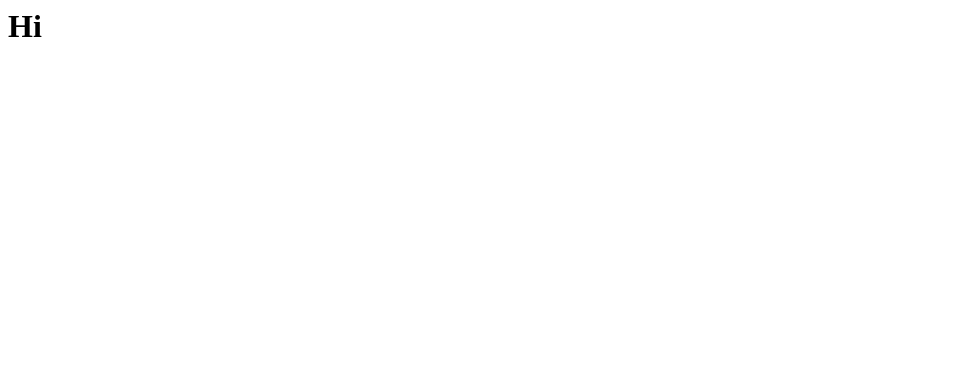
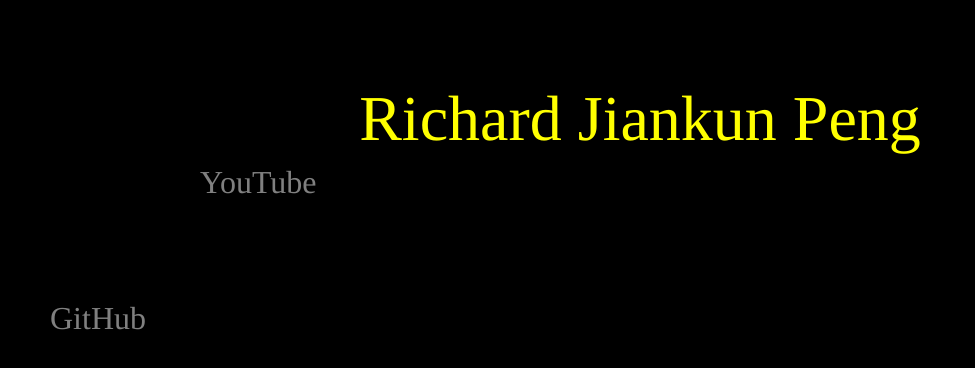
Before and after one commit to notrichardpeng/notrichardpeng.github.io, a plain HTML site: page index.html in a window 1280 px wide. Shown: the whole page, without its empty margins (0-975 px from the left). Drawn offline with Linux system fonts and the light colour scheme.

Commit message:
Basic layout and random experiments

```diff
--- a/index.html
+++ b/index.html
@@ -1 +1,25 @@
-<h1>Hi</h1>
+<head>
+  <!-- Global site tag (gtag.js) - Google Analytics -->
+  <script async src="https://www.googletagmanager.com/gtag/js?id=G-DVCJH130Y8"></script>
+  <script>
+    window.dataLayer = window.dataLayer || [];
+    function gtag(){dataLayer.push(arguments);}
+    gtag('js', new Date());
+
+    gtag('config', 'G-DVCJH130Y8');
+  </script>
+
+  <link rel="stylesheet" href="style.css">
+  <title>Richard Jiankun Peng</title>
+</head>
+
+<body>
+  <font style="font-size:64px; padding-left:20px; color:yellow">
+    <div style="text-align:center">Richard Jiankun Peng</div>
+  </font><br>
+  <font class=links style="left:50px; top:300px;">GitHub</font><br>
+  <font class=links style="left: 200px; top: 164px;">YouTube</font>
+
+
+  </font><br>
+</body>
--- /dev/null
+++ b/style.css
@@ -0,0 +1,11 @@
+body {
+  background-color: black;
+  font-family: Times;
+  font-size: 32px;
+}
+
+font.links {
+  position: absolute;
+  font-size: 32px;
+  color: grey;
+}
```
Also changed, not shown: 1 other file.
